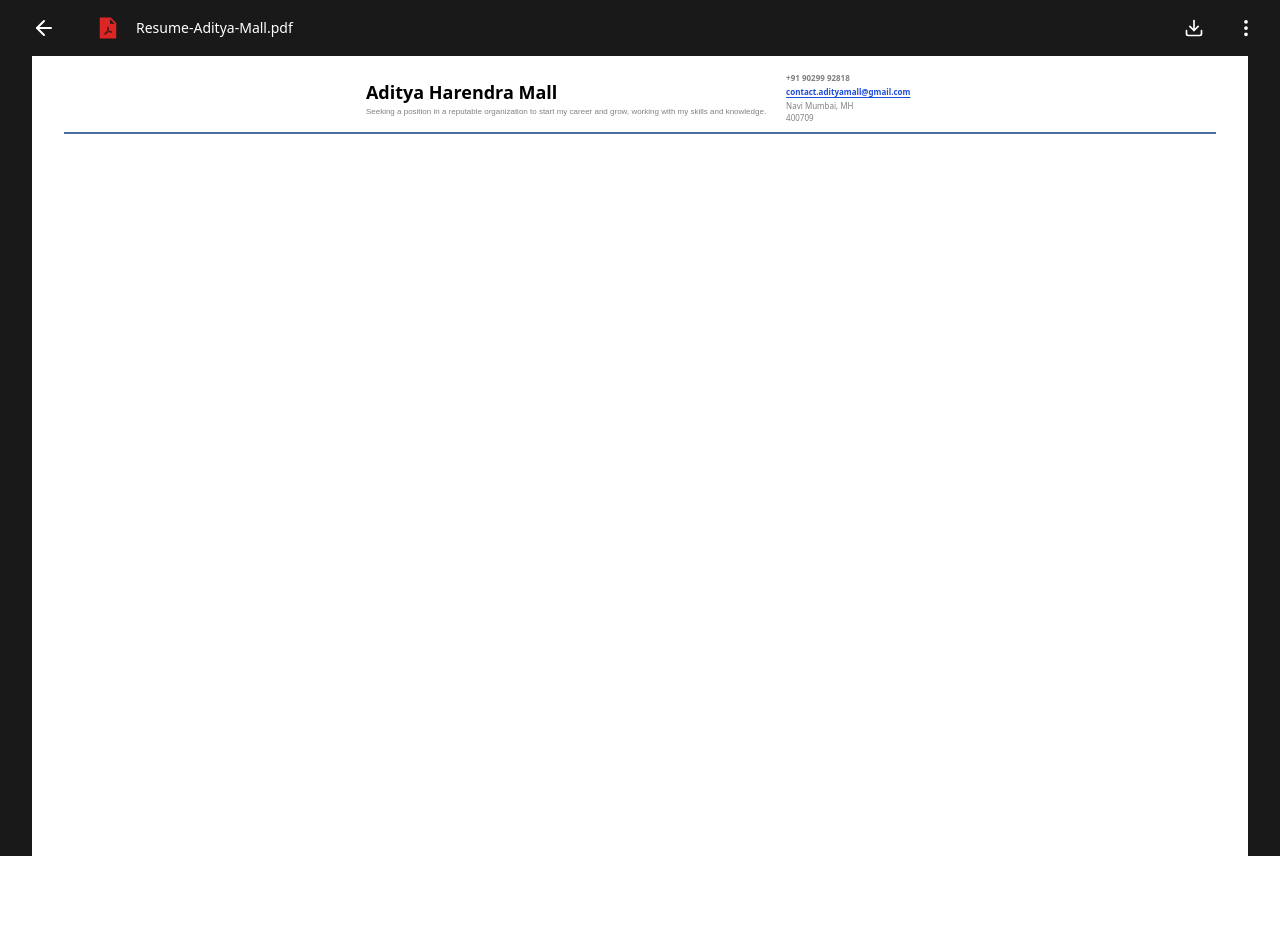
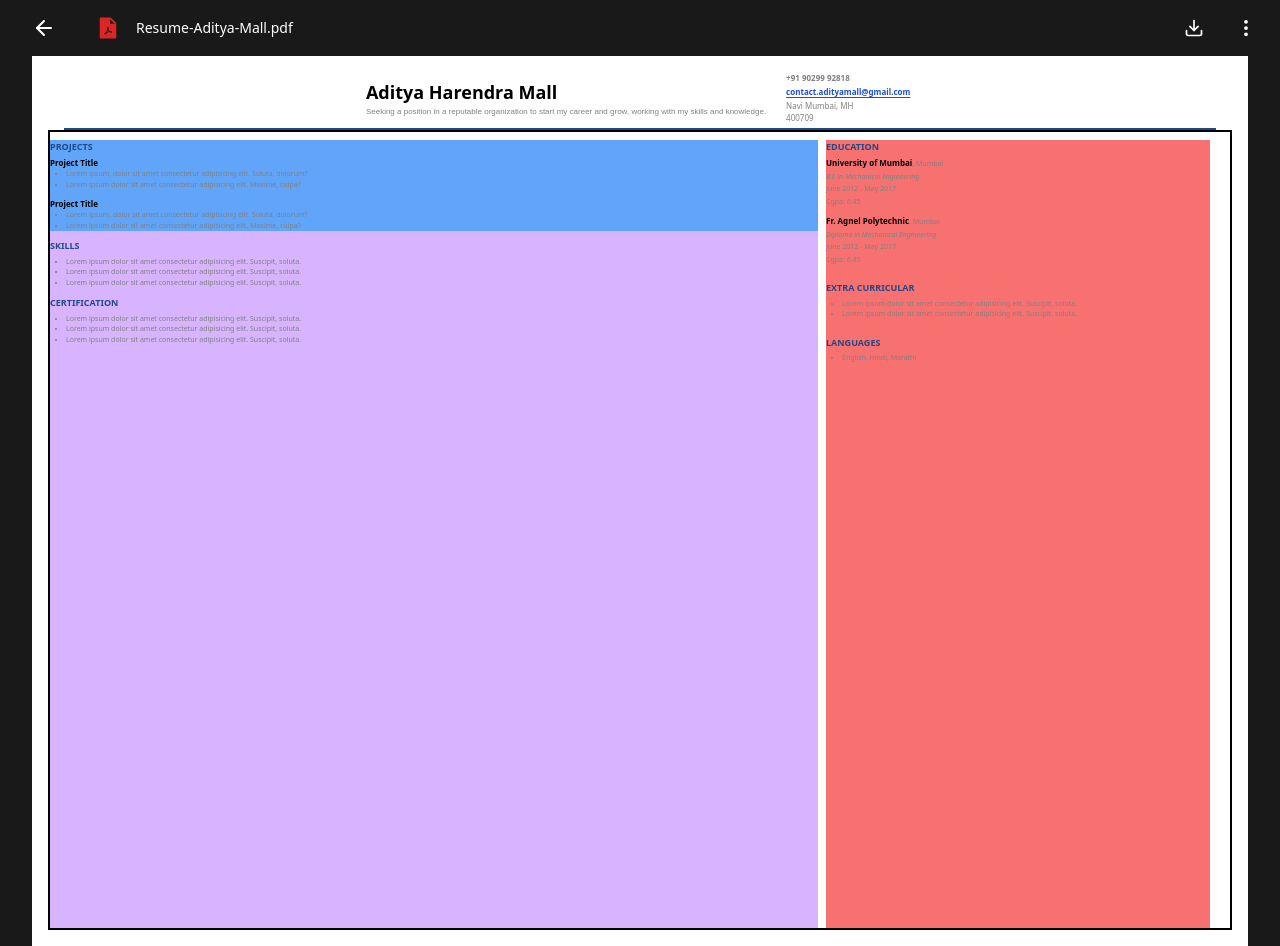
Before and after one commit to iamadityamall/resume-app, a React (Create React App) app: page / in a window 1280 px wide. Before the commit the page ends 856 px from the top, so only its background shows below. Built offline with nearby package versions, Linux system fonts and the light colour scheme.

Commit message:
resume projects etc added

```diff
--- a/src/components/MainContent.jsx
+++ b/src/components/MainContent.jsx
@@ -3,8 +3,8 @@ import React from "react";
 const MainContent = () => {
   return (
     <main className="bg-black/90 min-h-screen pt-14">
-      <section className="z-10 bg-primary w-[95vw] h-screen mx-auto p-4">
-        <header className="flex flex-col items-center justify-between space-y-2">
+      <section className="z-10 bg-primary w-[95vw] mx-auto p-4">
+        <header className="flex flex-col items-center justify-between space-y-1">
           <div className="flex text-[8px] items-center space-x-5">
             <div className="text-ternary">
               <h1 className="font-primary/700 font-extrabold text-black text-lg">
@@ -30,8 +30,137 @@ const MainContent = () => {
             </div>
           </div>
 
-          <div className="h-[1.5px] w-[90vw] bg-secondary/80"></div>
+          <div className="h-[1.5px] w-[90vw] bg-secondary"></div>
         </header>
+        <main className="flex pt-2 border-2 border-black w-full h-screen space-x-2">
+          <article className="w-[60vw] bg-purple-300 text-[8px] flex flex-col space-y-2">
+            <div className="bg-blue-400 flex flex-col space-y-1" id="projects">
+              <h2 className="text-[9px] font-bold text-secondary">PROJECTS</h2>
+              <div className="flex flex-col space-y-2 text-ternary">
+                <div>
+                  <h4 className="text-black font-bold">Project Title</h4>
+                  <ul className="list-disc text-[7px] relative left-4 w-5/6">
+                    <li>
+                      Lorem ipsum, dolor sit amet consectetur adipisicing elit.
+                      Soluta, dolorum?
+                    </li>
+                    <li>
+                      Lorem ipsum dolor sit amet consectetur adipisicing elit.
+                      Maxime, culpa?
+                    </li>
+                  </ul>
+                </div>
+                <div>
+                  <h4 className="text-black font-bold">Project Title</h4>
+                  <ul className="list-disc text-[7px] relative left-4 w-5/6">
+                    <li>
+                      Lorem ipsum, dolor sit amet consectetur adipisicing elit.
+                      Soluta, dolorum?
+                    </li>
+                    <li>
+                      Lorem ipsum dolor sit amet consectetur adipisicing elit.
+                      Maxime, culpa?
+                    </li>
+                  </ul>
+                </div>
+              </div>
+            </div>
+            <div className="flex flex-col space-y-1" id="skills">
+              <h3 className="font-bold text-secondary text-[9px]">SKILLS</h3>
+              <ul className="list-disc relative left-4 w-5/6 text-[7px] text-ternary">
+                <li>
+                  Lorem ipsum dolor sit amet consectetur adipisicing elit.
+                  Suscipit, soluta.
+                </li>
+                <li>
+                  Lorem ipsum dolor sit amet consectetur adipisicing elit.
+                  Suscipit, soluta.
+                </li>
+                <li>
+                  Lorem ipsum dolor sit amet consectetur adipisicing elit.
+                  Suscipit, soluta.
+                </li>
+              </ul>
+            </div>
+            <div className="flex flex-col space-y-1" id="certification">
+              <h3 className="font-bold text-secondary text-[9px]">
+                CERTIFICATION
+              </h3>
+              <ul className="list-disc relative left-4 w-5/6 text-[7px] text-ternary">
+                <li>
+                  Lorem ipsum dolor sit amet consectetur adipisicing elit.
+                  Suscipit, soluta.
+                </li>
+                <li>
+                  Lorem ipsum dolor sit amet consectetur adipisicing elit.
+                  Suscipit, soluta.
+                </li>
+                <li>
+                  Lorem ipsum dolor sit amet consectetur adipisicing elit.
+                  Suscipit, soluta.
+                </li>
+              </ul>
+            </div>
+          </article>
+          <article className="w-[30vw] bg-red-400 text-[8px] text-ternary flex flex-col space-y-4">
+            <div className="flex flex-col space-y-1" id="education">
+              <h3 className="text-[9px] font-bold text-secondary">EDUCATION</h3>
+              <div className="flex flex-col space-y-2">
+                <div className="flex flex-col space-y-0.5">
+                  <h4 className="text-[7px]">
+                    <span className="font-bold text-[8px] text-black">
+                      University of Mumbai
+                    </span>
+                    , Mumbai
+                  </h4>
+                  <p className="text-[7px] italic">
+                    B.E in Mechanical Engineering
+                  </p>
+                  <p className="text-[7px]">June 2012 - May 2017</p>
+                  <p className="text-[7px]">Cgpa: 6.45</p>
+                </div>
+                <div className="flex flex-col space-y-0.5">
+                  <h4 className="text-[7px]">
+                    <span className="font-bold text-[8px] text-black">
+                      Fr. Agnel Polytechnic
+                    </span>
+                    , Mumbai
+                  </h4>
+                  <p className="text-[7px] italic">
+                    Diploma in Mechanical Engineering
+                  </p>
+                  <p className="text-[7px]">June 2012 - May 2017</p>
+                  <p className="text-[7px]">Cgpa: 6.45</p>
+                </div>
+              </div>
+            </div>
+            <div className="flex flex-col space-y-1" id="extracurricular">
+              <h3 className="font-bold text-secondary text-[9px]">
+                EXTRA CURRICULAR
+              </h3>
+              <ul className="list-disc relative left-4 w-5/6 text-[7px] text-ternary">
+                <li>
+                  Lorem ipsum dolor sit amet consectetur adipisicing elit.
+                  Suscipit, soluta.
+                </li>
+                <li>
+                  Lorem ipsum dolor sit amet consectetur adipisicing elit.
+                  Suscipit, soluta.
+                </li>
+              </ul>
+            </div>
+            <div className="flex flex-col space-y-1" id="extracurricular">
+              <h3 className="font-bold text-secondary text-[9px]">
+                LANGUAGES
+              </h3>
+              <ul className="list-disc relative left-4 w-5/6 text-[7px] text-ternary">
+                <li>
+                  English, Hindi, Marathi
+                </li>
+              </ul>
+            </div>
+          </article>
+        </main>
       </section>
     </main>
   );
```
